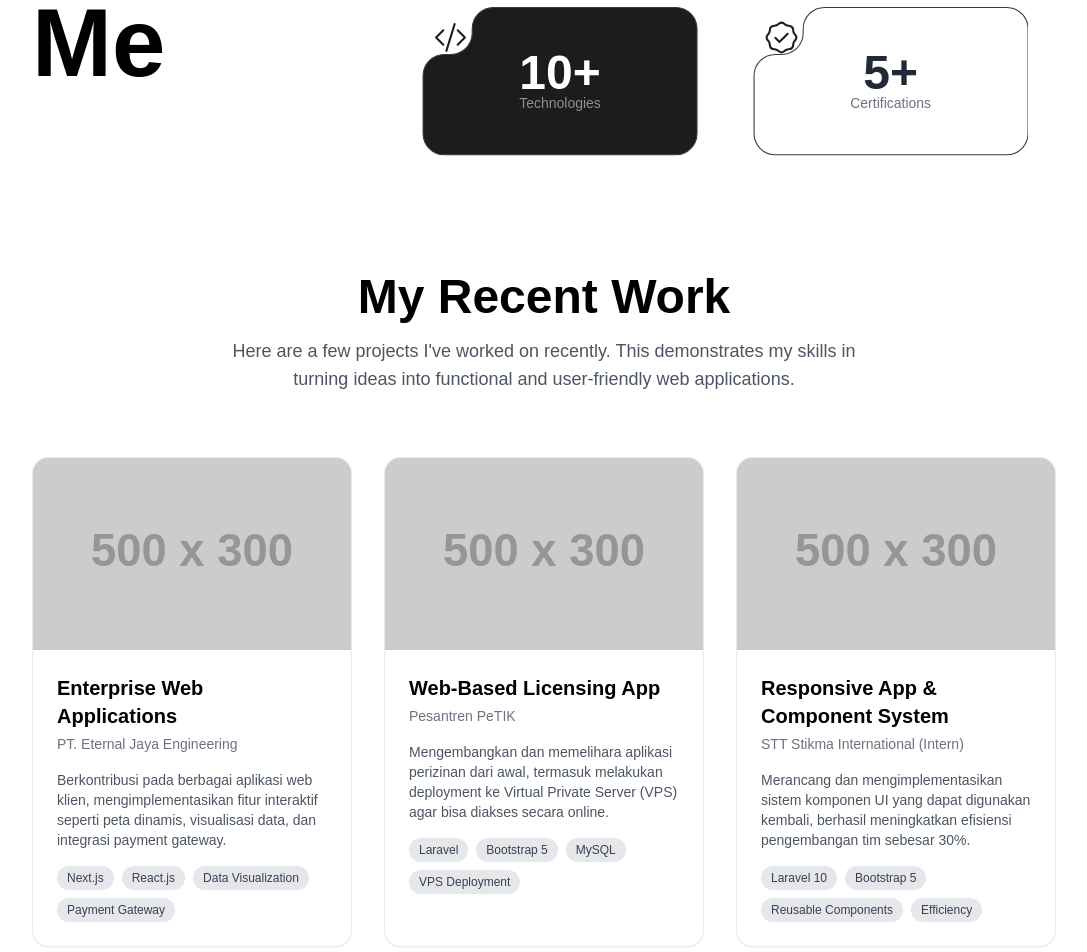
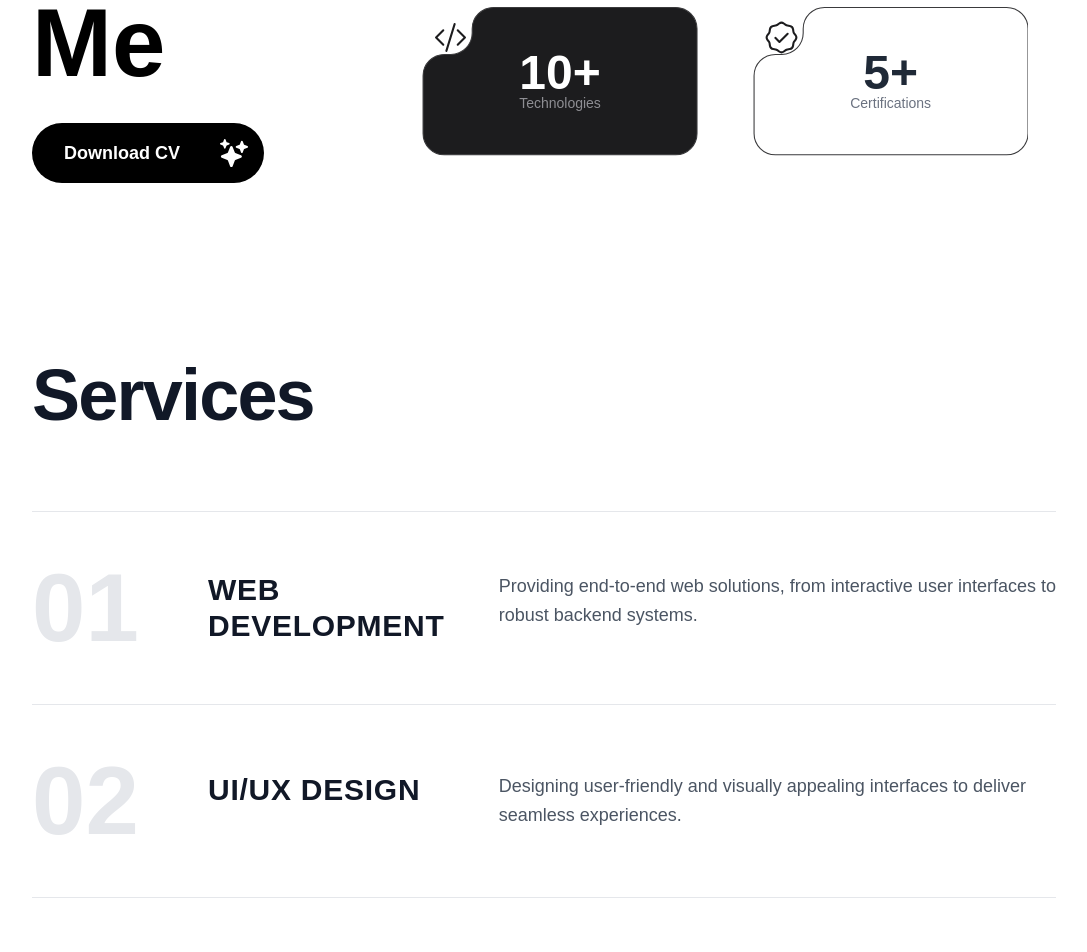
Before and after one commit to ahmdhzq/portfolio, a React (Create React App) app: page / in a window 1280 px wide. Shown: the part 1860-2812 px from the top of the page, without its empty margins (96-1183 px from the left). Built offline with nearby package versions, Linux system fonts and the light colour scheme.

Commit message:
add: service section with download cv button

```diff
--- a/src/App.js
+++ b/src/App.js
@@ -4,6 +4,7 @@ import WhyWorkWithUs from './components/WhyWorkWithUs';
 import Navbar from './components/Navbar';
 import ProjectsSection from './components/ProjectsSection';
 import AboutMe from './components/AboutMe';
+import ServicesSection from './components/ServicesSection';
 
 function App() {
   const heroSectionRef = useRef(null);
@@ -37,6 +38,7 @@ function App() {
         <HeroSection ref={heroSectionRef} />
         <WhyWorkWithUs />
         <AboutMe/>
+        <ServicesSection />
         <ProjectsSection />
       </main>
     </div>
--- a/src/components/AboutMe.js
+++ b/src/components/AboutMe.js
@@ -2,6 +2,7 @@ import React from 'react';
 import { BsBriefcase, BsCodeSlash } from "react-icons/bs";
 import { IoRocketOutline } from "react-icons/io5";
 import { GoVerified } from "react-icons/go";
+import DownloadButton from './DownloadButton';
 
 const StatItem = ({ icon, value, label, isBlack = false }) => {
     return (
@@ -45,9 +46,10 @@ const AboutMe = () => {
         <div className="py-12 px-[10%] font-manrope bg-bg-light">
             <div className="grid grid-cols-1 lg:grid-cols-3 gap-8 lg:gap-16 items-start">
                 <div className="lg:col-span-1">
-                    <h2 className="text-8xl font-extrabold text-text-dark sticky top-24">
+                    <h2 className="text-8xl font-extrabold text-text-dark top-24">
                         A Little More About Me
                     </h2>
+                    <DownloadButton />
                 </div>
 
                 <div className="lg:col-span-2">
--- /dev/null
+++ b/src/components/DownloadButton.js
@@ -0,0 +1,38 @@
+/* eslint-disable jsx-a11y/anchor-is-valid */
+import React from 'react';
+import { IoSparkles } from 'react-icons/io5';
+
+const DownloadButton = () => {
+    return (
+        <a
+            href="#"
+            download="nama-file-cv.pdf"
+            className="group inline-flex items-center justify-center my-8"
+        >
+            <div
+                className="
+            bg-black text-white
+            flex items-center
+            py-4 pl-8 pr-6
+            rounded-l-full
+            font-bold text-lg
+            transition-transform duration-300 ease-in-out
+            group-hover:scale-105"
+            >
+                <span>Download CV</span>
+            </div>
+            <div
+                className="
+        bg-black text-white
+        p-4
+        rounded-r-full
+        transition-transform duration-300 ease-in-out
+        group-hover:scale-105"
+            >
+                <IoSparkles size={28} />
+            </div>
+        </a>
+    );
+};
+
+export default DownloadButton;
--- /dev/null
+++ b/src/components/ServicesSection.js
@@ -0,0 +1,66 @@
+import React from 'react';
+
+const servicesData = [
+    {
+        number: '01',
+        title: 'Web Development',
+        description: 'Providing end-to-end web solutions, from interactive user interfaces to robust backend systems.'
+    },
+    {
+        number: '02',
+        title: 'UI/UX Design',
+        description: 'Designing user-friendly and visually appealing interfaces to deliver seamless experiences.'
+    },
+    {
+        number: '03',
+        title: 'Database Management',
+        description: 'Ensuring data reliability through robust database design and optimization.'
+    },
+    {
+        number: '04',
+        title: 'System Integration',
+        description: 'Streamlining system functionalities by integrating APIs and enhancing overall performance.'
+    }
+];
+
+const ServicesSection = () => {
+    return (
+        <div id="services" className="bg-white font-manrope py-24 px-[10%]">
+            <div className="max-w-7xl mx-auto">
+                <h2 className="text-6xl lg:text-7xl font-extrabold text-gray-900 mb-20 tracking-tight">
+                    Services
+                </h2>
+
+                <div className="border-t border-gray-200">
+                    {servicesData.map((service, index) => (
+                        <div key={index} className="py-12 border-b border-gray-200">
+                            <div className="grid grid-cols-1 md:grid-cols-12 gap-8 items-center">
+
+                                <div className="md:col-span-3 lg:col-span-2">
+                                    <p className="text-8xl font-bold text-gray-200">
+                                        {service.number}
+                                    </p>
+                                </div>
+
+                                <div className="md:col-span-9 lg:col-span-10 grid grid-cols-1 md:grid-cols-3 gap-6 items-start">
+                                    <div className="md:col-span-1">
+                                        <h3 className="text-3xl font-extrabold text-gray-900 tracking-wide uppercase">
+                                            {service.title}
+                                        </h3>
+                                    </div>
+                                    <div className="md:col-span-2">
+                                        <p className="text-lg text-gray-600 leading-relaxed">
+                                            {service.description}
+                                        </p>
+                                    </div>
+                                </div>
+                            </div>
+                        </div>
+                    ))}
+                </div>
+            </div>
+        </div>
+    );
+};
+
+export default ServicesSection;
```
